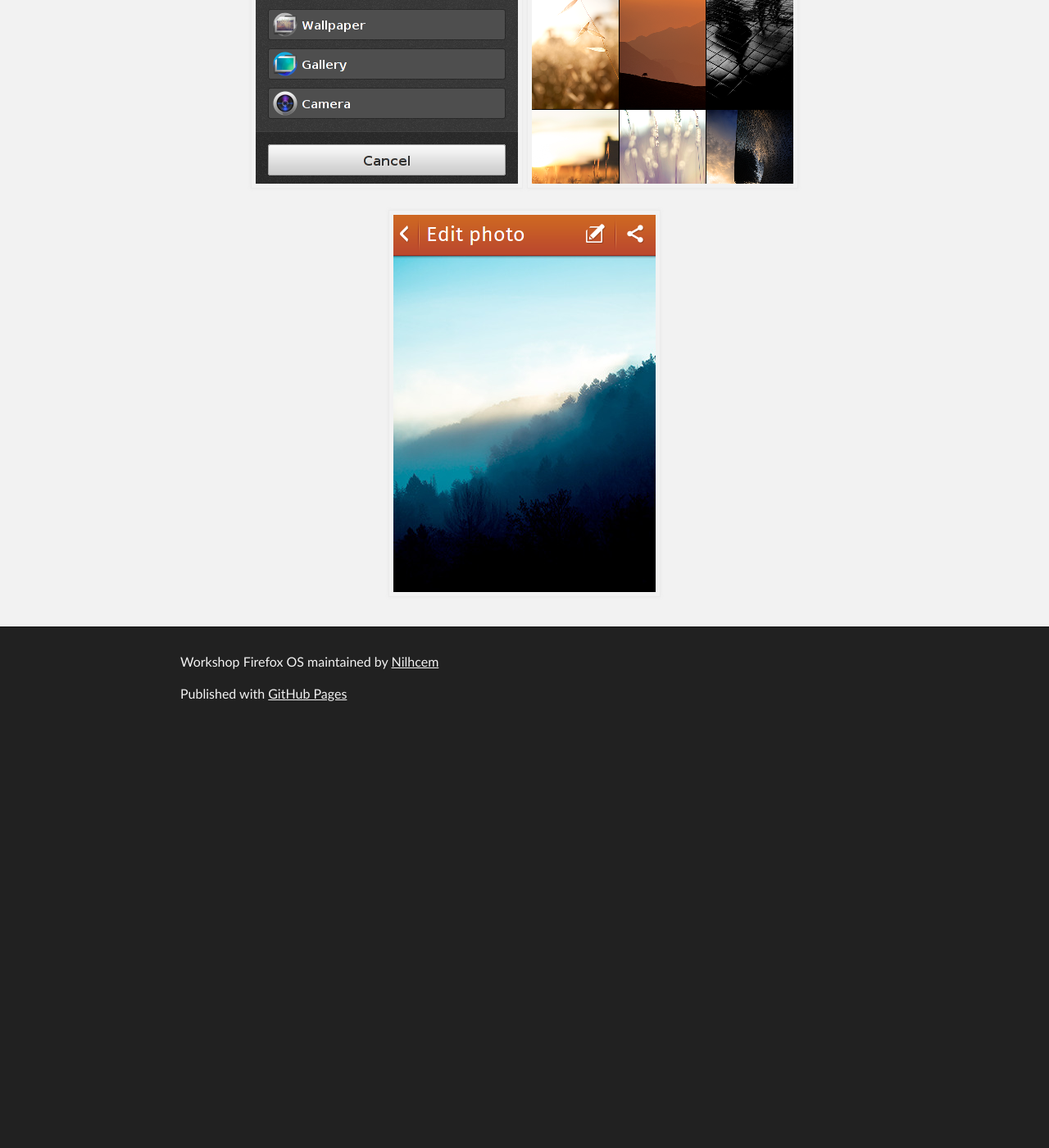
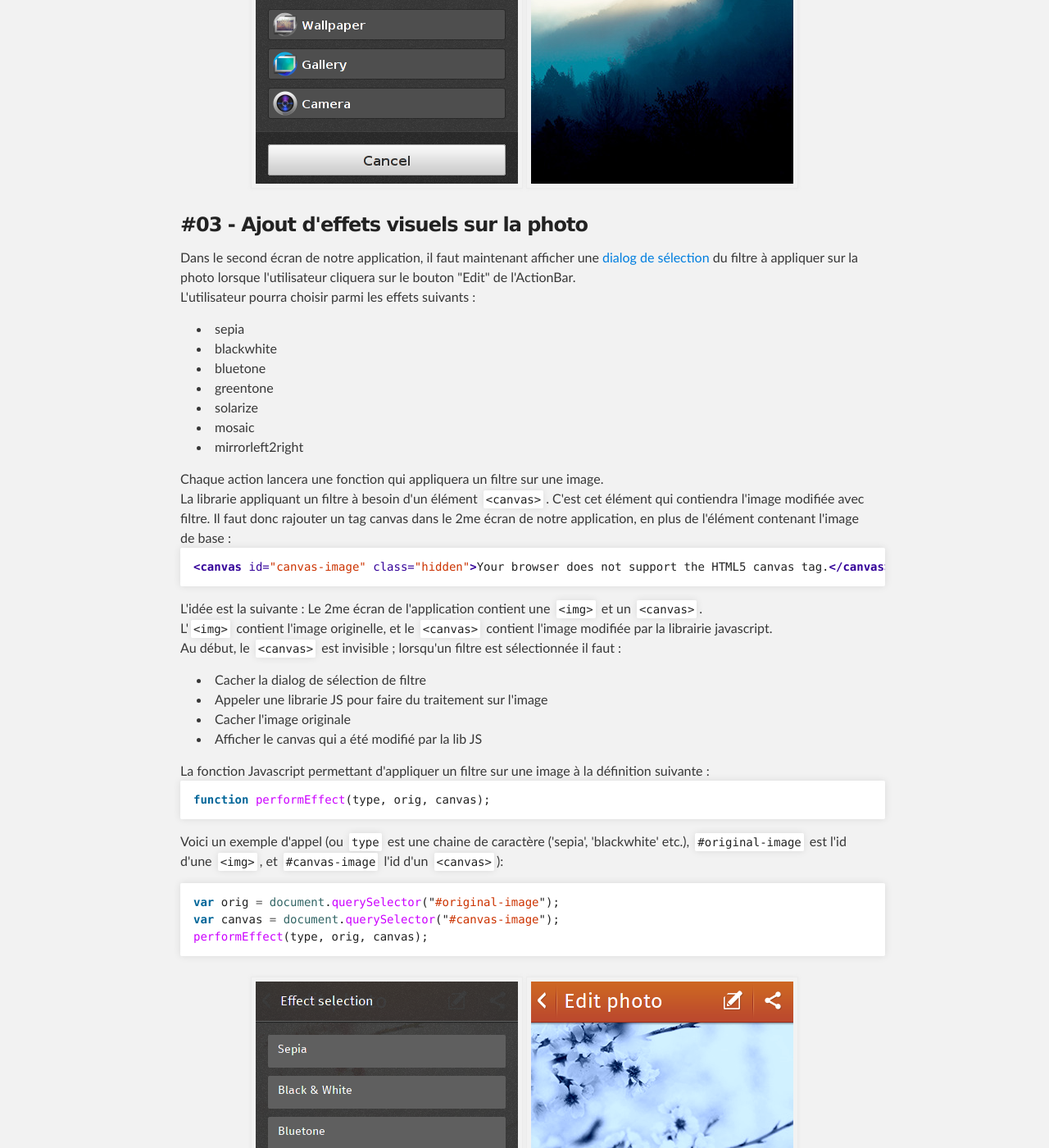
Before and after one commit to Nilhcem/xebia-fxos-workshop, a Jekyll site: the page built from index.html, in a window 1280 px wide and 1400 px high, scrolled down 4024 px. Shown: the whole window at 82% size. Built offline with Jekyll 4.4.1, drawn with Linux system fonts in a browser that asks for light colours; Markdown is read by kramdown in place of the engine named in the settings; before the commit the page ends 4917 px from its top, so only the background shows below that; some of the changed text lies outside the part shown.

Commit message:
Add Step #03 - Image Effect

```diff
--- a/index.html
+++ b/index.html
@@ -27,10 +27,11 @@
 Nous allons maintenant créer une application.<br />
 Récupérez le projet de base :
 
-<pre><code>$ git clone git@github.com:Nilhcem/xebia-fxos-workshop.git
+{% highlight bash %}
+$ git clone git@github.com:Nilhcem/xebia-fxos-workshop.git
 $ cd xebia-fxos-workshop
 $ git checkout master
-</code></pre>
+{% endhighlight %}
 </p>
 
 Les fichiers de ce projet (triés par importance) :<br />
@@ -101,5 +102,64 @@
   <img src="images/step-02b.png" />
   <img src="images/step-02c.png" />
   <img src="images/step-02d.png" />
-  <img src="images/step-02e.png" />
 </center>
+
+
+
+<h3>#03 - Ajout d'effets visuels sur la photo</h3>
+
+<p>
+Dans le second écran de notre application, il faut maintenant afficher une <a href="http://buildingfirefoxos.com/building-blocks/action-menu.html">dialog de sélection</a> du filtre à appliquer sur la photo lorsque l'utilisateur cliquera sur le bouton "Edit" de l'ActionBar.<br />
+L'utilisateur pourra choisir parmi les effets suivants :
+<ul>
+  <li>sepia</li>
+  <li>blackwhite</li>
+  <li>bluetone</li>
+  <li>greentone</li>
+  <li>solarize</li>
+  <li>mosaic</li>
+  <li>mirrorleft2right</li>
+</ul>
+
+Chaque action lancera une fonction qui appliquera un filtre sur une image.<br />
+La librarie appliquant un filtre à besoin d'un élément <code>&lt;canvas&gt;</code>.
+C'est cet élément qui contiendra l'image modifiée avec filtre.
+Il faut donc rajouter un tag canvas dans le 2me écran de notre application, en plus de l'élément contenant l'image de base :
+
+{% highlight html %}
+<canvas id="canvas-image" class="hidden">Your browser does not support the HTML5 canvas tag.</canvas>
+{% endhighlight %}
+</p>
+
+<p>
+L'idée est la suivante : Le 2me écran de l'application contient une <code>&lt;img&gt;</code> et un <code>&lt;canvas&gt;</code>.<br />
+L'<code>&lt;img&gt;</code> contient l'image originelle, et le <code>&lt;canvas&gt;</code> contient l'image modifiée par la librairie javascript.<br />
+Au début, le <code>&lt;canvas&gt;</code> est invisible ; lorsqu'un filtre est sélectionnée il faut :
+<ul>
+  <li>Cacher la dialog de sélection de filtre</li>
+  <li>Appeler une librarie JS pour faire du traitement sur l'image</li>
+  <li>Cacher l'image originale</li>
+  <li>Afficher le canvas qui a été modifié par la lib JS</li>
+</ul>
+
+La fonction Javascript permettant d'appliquer un filtre sur une image à la définition suivante :
+
+{% highlight javascript %}
+function performEffect(type, orig, canvas);
+{% endhighlight %}
+</p>
+
+Voici un exemple d'appel (ou <code>type</code> est une chaine de caractère ('sepia', 'blackwhite' etc.), <code>#original-image</code> est l'id d'une <code>&lt;img&gt;</img></code>, et <code>#canvas-image</code> l'id d'un <code>&lt;canvas&gt;</code>):
+
+<p>
+{% highlight javascript %}
+var orig = document.querySelector("#original-image");
+var canvas = document.querySelector("#canvas-image");
+performEffect(type, orig, canvas);
+{% endhighlight %}
+</p>
+
+<center>
+  <img src="images/step-03a.png" />
+  <img src="images/step-03b.png" />
+</center>
```
Also changed, not shown: images/step-02d.png, images/step-02e.png (deleted), images/step-03a.png (added), images/step-03b.png (added).
